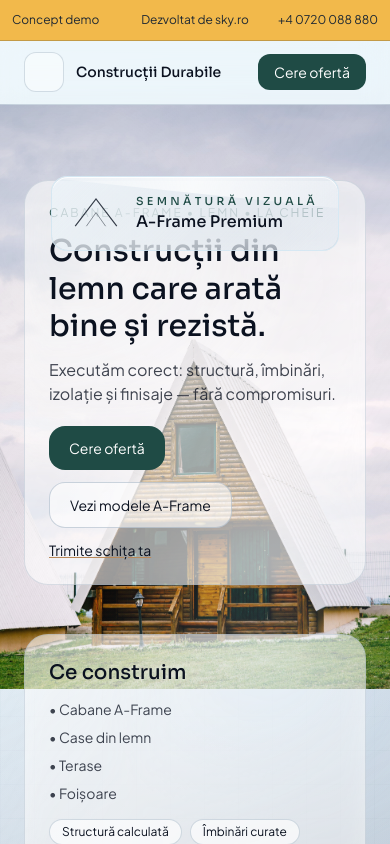
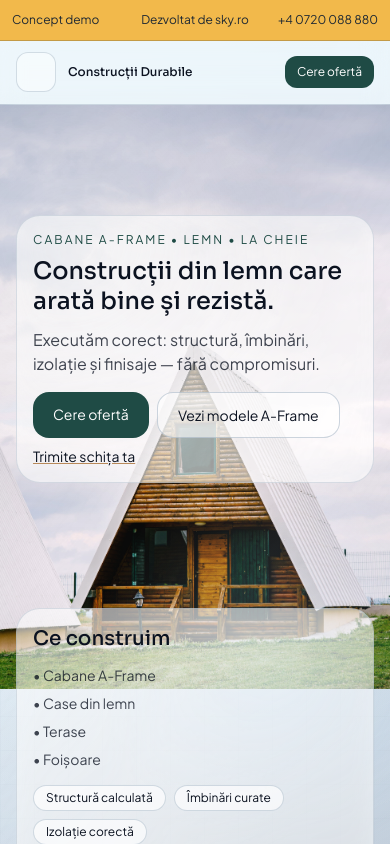
Before and after one commit to sorinpintilie-lgtm/constructiidurabile, a Next.js app: page / in a window 390 px wide. Shown: the top 844 px of the page. Built offline with nearby package versions, Linux system fonts and the light colour scheme.

Commit message:
Mobile optimization pass across hero, process story, sections, and header

```diff
--- a/app/components/LandingSections.tsx
+++ b/app/components/LandingSections.tsx
@@ -113,8 +113,8 @@ export function AFrameHero() {
 
 export function StaggeredModels() {
   return (
-    <section id="modele" className="mx-auto max-w-7xl px-6 py-24 md:px-10">
-      <div className="mb-12 flex items-end justify-between gap-6">
+    <section id="modele" className="mx-auto max-w-7xl px-4 py-18 md:px-10 md:py-24">
+      <div className="mb-8 flex items-end justify-between gap-6 md:mb-12">
         <div>
           <p className="mb-3 text-sm tracking-[0.2em] text-[var(--pine-700)] uppercase">
             Modele A-Frame
@@ -124,7 +124,7 @@ export function StaggeredModels() {
         <div className="hidden h-px w-36 bg-[var(--oak-500)] md:block" />
       </div>
 
-      <div className="relative grid gap-6 md:grid-cols-2">
+      <div className="relative grid gap-5 md:grid-cols-2 md:gap-6">
         <div className="pointer-events-none absolute left-[35%] top-10 hidden h-[75%] w-px -rotate-[27deg] bg-[rgb(142_163_181/0.5)] md:block" />
         {MODELS.map((model, index) => (
           <article
@@ -133,7 +133,7 @@ export function StaggeredModels() {
               index % 2 === 1 ? "md:mt-14" : ""
             }`}
           >
-            <div className="relative mb-5 h-54 overflow-hidden rounded-2xl">
+              <div className="relative mb-4 h-48 overflow-hidden rounded-2xl md:mb-5 md:h-54">
               <Image
                 src={model.image}
                 alt={`${model.name} - placeholder imagine`}
@@ -143,7 +143,7 @@ export function StaggeredModels() {
                 className="object-cover transition duration-500 group-hover:scale-105"
               />
             </div>
-            <h3 className="font-display text-2xl">{model.name}</h3>
+              <h3 className="font-display text-xl md:text-2xl">{model.name}</h3>
             <p className="mt-2 text-sm text-[var(--ink-950)]/70">
               {model.footprint} • {model.use} • Timp estimat: {model.time}
             </p>
@@ -171,7 +171,7 @@ export function ProofChips() {
   ];
 
   return (
-    <section className="noise-overlay bg-[var(--slate-900)] px-6 py-24 text-white md:px-10">
+    <section className="noise-overlay bg-[var(--slate-900)] px-4 py-18 text-white md:px-10 md:py-24">
       <div className="mx-auto max-w-7xl">
         <p className="mb-3 text-sm tracking-[0.2em] text-[var(--glacier-200)] uppercase">
           De ce Constructii Durabile
@@ -185,7 +185,7 @@ export function ProofChips() {
             {chips.map((chip, index) => (
               <div
                 key={chip}
-                className={`group relative w-full rounded-2xl border border-[rgb(142_163_181/0.35)] bg-[rgb(255_255_255/0.08)] px-5 py-4 text-sm backdrop-blur-sm transition duration-500 hover:-translate-y-0.5 hover:bg-[rgb(255_255_255/0.14)] md:w-[46%] ${
+                className={`group relative w-full rounded-2xl border border-[rgb(142_163_181/0.35)] bg-[rgb(255_255_255/0.08)] px-4 py-3 text-sm backdrop-blur-sm transition duration-500 hover:-translate-y-0.5 hover:bg-[rgb(255_255_255/0.14)] md:w-[46%] md:px-5 md:py-4 ${
                   index % 2 === 0 ? "md:mr-auto" : "md:ml-auto"
                 }`}
               >
@@ -206,7 +206,7 @@ export function AFrameProcessTimeline() {
 
 export function AngledGallery() {
   return (
-    <section id="terase" className="mx-auto max-w-7xl px-6 py-24 md:px-10">
+    <section id="terase" className="mx-auto max-w-7xl px-4 py-18 md:px-10 md:py-24">
       <div className="mb-10 max-w-2xl">
         <p className="mb-3 text-sm tracking-[0.2em] text-[var(--pine-700)] uppercase">Terase & Foișoare</p>
         <h2 className="font-display text-3xl md:text-5xl">Extindem spațiul, păstrând stilul</h2>
@@ -214,15 +214,15 @@ export function AngledGallery() {
           Lemn tratat, prinderi corecte, drenaj și protecție.
         </p>
       </div>
-      <div className="grid gap-5 md:grid-cols-[1.05fr_1fr]">
-        <figure className="relative h-[460px] overflow-hidden [clip-path:polygon(0_0,100%_2%,96%_100%,0_98%)]">
+      <div className="grid gap-4 md:grid-cols-[1.05fr_1fr] md:gap-5">
+        <figure className="relative h-[320px] overflow-hidden [clip-path:polygon(0_0,100%_2%,96%_100%,0_98%)] md:h-[460px]">
           <Image src="/images/terasa-1.webp" alt="Terasă placată cu lemn" fill loading="lazy" className="object-cover" />
         </figure>
         <div className="grid gap-5">
-          <figure className="relative h-[220px] overflow-hidden [clip-path:polygon(2%_0,100%_0,98%_100%,0_100%)]">
+          <figure className="relative h-[180px] overflow-hidden [clip-path:polygon(2%_0,100%_0,98%_100%,0_100%)] md:h-[220px]">
             <Image src="/images/foisor-1.jpg" alt="Foișor modern din lemn" fill loading="lazy" className="object-cover" />
           </figure>
-          <figure className="relative h-[220px] overflow-hidden [clip-path:polygon(0_0,98%_2%,100%_100%,2%_100%)]">
+          <figure className="relative h-[180px] overflow-hidden [clip-path:polygon(0_0,98%_2%,100%_100%,2%_100%)] md:h-[220px]">
             <Image src="/images/terasa-2.jpg" alt="Detaliu balustradă terasă" fill loading="lazy" className="object-cover" />
           </figure>
         </div>
@@ -233,16 +233,16 @@ export function AngledGallery() {
 
 export function ContactCTA() {
   return (
-    <section id="contact" className="relative mx-auto max-w-7xl px-6 py-24 md:px-10">
+    <section id="contact" className="relative mx-auto max-w-7xl px-4 py-18 md:px-10 md:py-24">
       <svg className="pointer-events-none absolute inset-0 h-full w-full opacity-15" viewBox="0 0 800 400" aria-hidden>
         <path d="M120 340 L400 60 L680 340" fill="none" stroke="currentColor" strokeWidth="1.3" />
       </svg>
-      <div className="relative overflow-hidden rounded-[2rem] border border-[rgb(142_163_181/0.35)] bg-[linear-gradient(145deg,rgb(255_255_255/0.92),rgb(238_246_251/0.88))] p-8 shadow-[0_24px_80px_rgb(11_18_32/0.08)] md:p-10">
+      <div className="relative overflow-hidden rounded-[2rem] border border-[rgb(142_163_181/0.35)] bg-[linear-gradient(145deg,rgb(255_255_255/0.92),rgb(238_246_251/0.88))] p-5 shadow-[0_24px_80px_rgb(11_18_32/0.08)] md:p-10">
         <div className="pointer-events-none absolute -right-20 -top-20 h-52 w-52 rounded-full bg-[radial-gradient(circle,rgb(184_137_90/0.22),transparent_70%)]" />
-        <h2 className="font-display max-w-2xl text-3xl leading-tight md:text-5xl">
+        <h2 className="font-display max-w-2xl text-2xl leading-tight md:text-5xl">
           Spune-ne terenul, bugetul și ideea. Noi revenim cu o propunere corectă.
         </h2>
-        <form className="mt-8 grid gap-4 md:grid-cols-2">
+        <form className="mt-6 grid gap-3 md:mt-8 md:gap-4 md:grid-cols-2">
           <label className="text-sm">
             Nume
             <input className="mt-2 w-full rounded-xl border border-[rgb(142_163_181/0.45)] px-4 py-3" name="name" />
--- a/app/components/ProcessStory.tsx
+++ b/app/components/ProcessStory.tsx
@@ -122,24 +122,24 @@ export function AFrameProcessStory() {
   }, []);
 
   return (
-    <section id="proces" ref={sectionRef} className="relative mx-auto min-h-[760vh] max-w-7xl px-6 md:px-10">
-      <div ref={stickyRef} className="relative h-screen overflow-hidden py-24">
+    <section id="proces" ref={sectionRef} className="relative mx-auto min-h-[680vh] max-w-7xl px-4 md:min-h-[760vh] md:px-10">
+      <div ref={stickyRef} className="relative h-[100svh] overflow-hidden py-16 md:py-24">
         <div className="blueprint-grid pointer-events-none absolute inset-0 opacity-30" />
         <p className="mb-3 text-sm tracking-[0.2em] text-[var(--pine-700)] uppercase">Procesul nostru</p>
-        <h2 className="font-display mb-10 max-w-3xl text-3xl md:text-5xl">
+        <h2 className="font-display mb-8 max-w-3xl text-2xl md:mb-10 md:text-5xl">
           Linie de execuție clară, cu vârf în etapa de structură
         </h2>
 
         <div className="pointer-events-none absolute left-1/2 top-0 hidden h-full w-px -translate-x-1/2 bg-[linear-gradient(to_bottom,transparent,rgb(142_163_181/0.55),transparent)] md:block" />
 
-        <div className="relative mt-6 h-[70vh]">
+        <div className="relative mt-4 h-[72vh] md:mt-6 md:h-[70vh]">
           {STEPS.map((step, index) => (
             <div
               key={step.title}
               ref={(el) => {
                 cardsRef.current[index] = el;
               }}
-              className={`absolute top-1/2 z-20 w-[260px] -translate-y-1/2 overflow-hidden rounded-3xl border border-[rgb(142_163_181/0.35)] bg-white/88 p-5 shadow-[0_18px_60px_rgb(11_18_32/0.1)] backdrop-blur-md md:w-[min(58vw,760px)] md:p-6 ${
+              className={`absolute top-1/2 z-20 w-[92vw] max-w-[560px] -translate-y-1/2 overflow-hidden rounded-3xl border border-[rgb(142_163_181/0.35)] bg-white/90 p-4 shadow-[0_18px_60px_rgb(11_18_32/0.1)] backdrop-blur-md md:w-[min(58vw,760px)] md:p-6 ${
                 index % 2 === 0 ? "left-0 md:left-[3%]" : "right-0 md:right-[3%]"
               }`}
             >
@@ -167,7 +167,7 @@ export function AFrameProcessStory() {
               ref={(el) => {
                 imagesRef.current[index] = el;
               }}
-              className={`absolute top-1/2 z-10 hidden w-[240px] -translate-y-1/2 overflow-hidden rounded-3xl border border-[rgb(142_163_181/0.35)] bg-white/82 p-2 shadow-[0_18px_60px_rgb(11_18_32/0.12)] backdrop-blur-md lg:block lg:w-[min(22vw,320px)] ${
+              className={`absolute top-1/2 z-10 hidden w-[240px] -translate-y-1/2 overflow-hidden rounded-3xl border border-[rgb(142_163_181/0.35)] bg-white/82 p-2 shadow-[0_18px_60px_rgb(11_18_32/0.12)] backdrop-blur-md xl:block xl:w-[min(22vw,320px)] ${
                 index % 2 === 0 ? "right-[3%]" : "left-[3%]"
               }`}
             >
--- a/app/components/StickyHeader.tsx
+++ b/app/components/StickyHeader.tsx
@@ -20,17 +20,17 @@ export function StickyHeader() {
           : "border-[rgb(142_163_181/0.2)] bg-[rgb(238_246_251/0.28)] backdrop-blur-md"
       }`}
     >
-      <div className="mx-auto flex h-16 max-w-7xl items-center justify-between px-6 md:px-10">
+      <div className="mx-auto flex h-16 max-w-7xl items-center justify-between px-4 md:px-10">
         <div className="flex items-center gap-3">
           <div className="h-10 w-10 rounded-xl border border-[rgb(142_163_181/0.35)] bg-white/45" />
-          <span className="font-display text-sm md:text-base">Construcții Durabile</span>
+          <span className="font-display text-xs md:text-base">Construcții Durabile</span>
         </div>
-        <nav className="hidden gap-6 text-sm text-[var(--ink-950)]/75 md:flex">
+        <nav className="hidden gap-5 text-sm text-[var(--ink-950)]/75 md:flex">
           <a href="#modele">Modele</a>
           <a href="#proces">Proces</a>
           <a href="#contact">Contact</a>
         </nav>
-        <a href="#contact" className="shine rounded-xl bg-[var(--pine-700)] px-4 py-2 text-sm text-white">
+        <a href="#contact" className="shine rounded-xl bg-[var(--pine-700)] px-3 py-2 text-xs text-white md:px-4 md:text-sm">
           Cere ofertă
         </a>
       </div>
--- a/app/components/TriangleRevealHero.tsx
+++ b/app/components/TriangleRevealHero.tsx
@@ -101,7 +101,7 @@ export function TriangleRevealHero() {
   }, []);
 
   return (
-    <section id="hero" ref={sectionRef} className="relative isolate min-h-[260vh] overflow-clip">
+    <section id="hero" ref={sectionRef} className="relative isolate min-h-[210vh] overflow-clip md:min-h-[260vh]">
       <div className="story-bg absolute inset-0 -z-20" />
       <div className="absolute inset-x-0 top-0 -z-[6]">
         <Image
@@ -117,7 +117,7 @@ export function TriangleRevealHero() {
       <div ref={bgGridRef} className="blueprint-grid absolute inset-0 -z-10 opacity-30" />
       <div className="noise-overlay absolute inset-0 -z-10 opacity-50" />
 
-      <div className="pointer-events-none absolute inset-x-0 top-18 z-40 flex justify-center md:top-22">
+      <div className="pointer-events-none absolute inset-x-0 top-18 z-40 hidden justify-center md:top-22 md:flex">
         <div className="relative overflow-hidden rounded-2xl border border-[rgb(207_230_243/0.7)] bg-[linear-gradient(135deg,rgb(238_246_251/0.72),rgb(224_236_246/0.38))] px-5 py-4 backdrop-blur-2xl md:px-8">
           <div className="absolute -inset-x-16 -top-12 h-16 rotate-6 bg-[linear-gradient(90deg,transparent,rgb(255_255_255/0.7),transparent)]" />
           <div className="absolute inset-0 rounded-2xl shadow-[inset_0_1px_0_rgb(255_255_255/0.8),0_16px_60px_rgb(11_18_32/0.2)]" />
@@ -134,21 +134,21 @@ export function TriangleRevealHero() {
         </div>
       </div>
 
-      <div className="sticky top-0 z-20 h-screen pt-16">
+      <div className="sticky top-0 z-20 h-[100svh] pt-14 md:pt-16">
         <div className="absolute inset-0">
           <div className="absolute left-0 top-0 h-full w-full bg-[linear-gradient(155deg,rgb(11_18_32/0.12),transparent_48%,rgb(11_18_32/0.15))]" />
         </div>
 
-        <div ref={heroShellRef} className="relative z-20 mx-auto grid h-full max-w-[1500px] grid-cols-12 items-center gap-6 px-6 md:px-10">
-          <article ref={leftPanelRef} className="col-span-12 rounded-3xl border border-[rgb(142_163_181/0.3)] bg-white/58 p-6 backdrop-blur-md md:col-span-3 md:p-7 xl:col-span-3">
+        <div ref={heroShellRef} className="relative z-20 mx-auto grid h-full max-w-[1500px] grid-cols-12 items-center gap-4 px-4 md:gap-6 md:px-10">
+          <article ref={leftPanelRef} className="col-span-12 rounded-3xl border border-[rgb(142_163_181/0.3)] bg-white/58 p-4 backdrop-blur-md md:col-span-3 md:p-7 xl:col-span-3">
             <p className="text-xs tracking-[0.17em] text-[var(--pine-700)] uppercase">Cabane A-Frame • Lemn • La cheie</p>
-            <h1 className="font-display mt-3 text-3xl leading-tight md:text-5xl">
+            <h1 className="font-display mt-2 text-2xl leading-tight md:mt-3 md:text-5xl">
               Construcții din lemn care arată bine și rezistă.
             </h1>
             <p className="mt-3 text-[var(--ink-950)]/78">
               Executăm corect: structură, îmbinări, izolație și finisaje — fără compromisuri.
             </p>
-            <div className="mt-5 flex flex-wrap gap-3">
+            <div className="mt-4 flex flex-wrap gap-2 md:mt-5 md:gap-3">
               <a href="#contact" className="shine rounded-2xl bg-[var(--pine-700)] px-5 py-3 text-sm text-white">Cere ofertă</a>
               <a href="#modele" className="rounded-2xl border border-[rgb(142_163_181/0.45)] bg-white/60 px-5 py-3 text-sm">Vezi modele A-Frame</a>
               <a href="#contact" className="self-center text-sm underline decoration-[var(--oak-500)]">Trimite schița ta</a>
@@ -157,7 +157,7 @@ export function TriangleRevealHero() {
 
           <div className="col-span-12 hidden md:col-span-6 md:block" />
 
-          <aside ref={rightPanelRef} className="col-span-12 rounded-3xl border border-[rgb(142_163_181/0.3)] bg-white/58 p-6 backdrop-blur-md md:col-span-3 md:p-7 xl:col-span-3">
+          <aside ref={rightPanelRef} className="col-span-12 rounded-3xl border border-[rgb(142_163_181/0.3)] bg-white/58 p-4 backdrop-blur-md md:col-span-3 md:p-7 xl:col-span-3">
             <h2 className="font-display text-xl">Ce construim</h2>
             <ul className="mt-3 space-y-2 text-sm text-[var(--ink-950)]/78">
               <li>• Cabane A-Frame</li>
@@ -180,10 +180,10 @@ export function TriangleRevealHero() {
       </div>
 
       <div ref={handoffRef} className="pointer-events-none absolute inset-x-0 bottom-0 z-30">
-        <div className="mx-auto flex max-w-[1400px] items-end px-6 pb-4 md:px-10">
+        <div className="mx-auto flex max-w-[1400px] items-end px-4 pb-4 md:px-10">
           <div
             ref={overlayRef}
-            className="pointer-events-auto w-full max-w-xl rounded-3xl border border-[rgb(207_230_243/0.55)] bg-[rgb(238_246_251/0.56)] p-6 text-[var(--ink-950)] backdrop-blur-xl md:p-8"
+            className="pointer-events-auto w-full max-w-xl rounded-3xl border border-[rgb(207_230_243/0.55)] bg-[rgb(238_246_251/0.62)] p-4 text-[var(--ink-950)] backdrop-blur-xl md:p-8"
           >
             <h3 className="font-display text-2xl md:text-3xl">Detalii proiect</h3>
             <ul className="mt-4 space-y-2 text-sm md:text-base">
```
